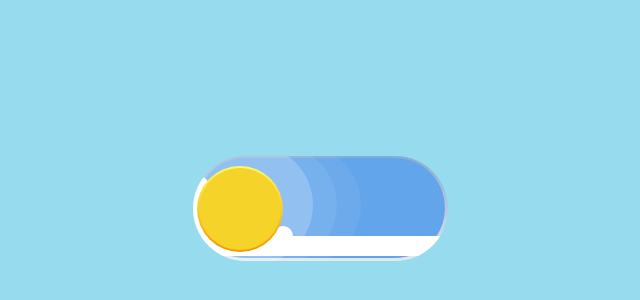
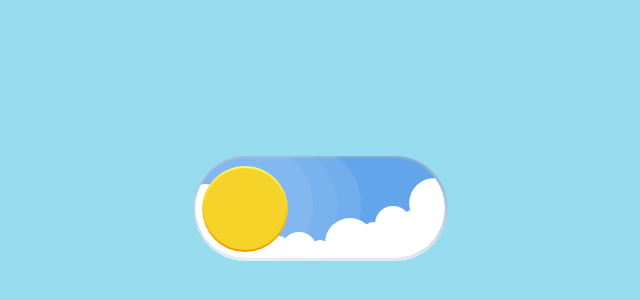
Before and after one commit to karinarad02/daynight-togglebutton, a plain HTML site: page index.html in a window 1280 px wide. Shown: the part 192-492 px from the top of the page, without its empty margins (320-960 px from the left). Drawn offline with Linux system fonts and the light colour scheme.

Commit message:
added all clouds

```diff
--- a/index.html
+++ b/index.html
@@ -11,8 +11,13 @@
     <label for="toggle" class="button-background">
         <span class="button-circle"></span>
         <span class="button-circle-radius"></span>
-        <span class="button-ornaments"></span>
-        <!-- <span class="button-ornaments2"></span> -->
+        <span class="ornament-container">
+            <span class="button-ornaments"></span>
+            <span class="button-ornaments2"></span>
+            <span class="button-ornaments3"></span>
+            <span class="button-ornaments4"></span>
+            <span class="button-ornaments5"></span>
+        </span>
     </label>
     <div class="screen-background"></div>
 
--- a/style.css
+++ b/style.css
@@ -7,9 +7,9 @@
 	--yellow-border: linear-gradient(180deg, rgba(252,252,108,1) 0%, rgba(241,154,1,1) 100%);
 	/** dark side **/
 	--indigo-background: #384152;
-	--indigo-border: #ccd4e7; /*gradient*/
+	--indigo-border: linear-gradient(180deg, rgba(135,172,211,1) 0%, rgba(178,201,227,1) 50%, rgba(226,234,243,1) 100%);
 	--indigo-color: #1c202c;
-	--gray-border: #e8e8ea; /*gradient*/
+	--gray-border: linear-gradient(0deg, rgba(135,172,211,1) 0%, rgba(178,201,227,1) 50%, rgba(226,234,243,1) 100%);
 	--gray-dots: #e8e8ea;
 	/** general **/
 	--white: #fff;
@@ -86,6 +86,7 @@ body {
 		transition: all 350ms ease-in;
 		width: 86px;
 		height: 86px;
+		margin-left: 2%;
 		position: absolute;
 		top: 10%;
 		border-radius: 50%;
@@ -110,9 +111,9 @@ body {
 		height: 120px;
 		top: -10%;
 		position: absolute;
-		border-radius: 82px;
+		border-radius: 50%;
 		background: var(--white);
-		opacity: 0.3;
+		opacity: 0.2;
 		z-index: 1;
 		&:before{
 			content: "";
@@ -121,9 +122,9 @@ body {
 			height: 120px;
 			left: 20%;
 			position: absolute;
-			border-radius: 82px;
+			border-radius: 50%;
 			background: var(--white);
-			opacity: 0.25;
+			opacity: 0.5;
 		}
 		&:after{
 			content: "";
@@ -132,60 +133,98 @@ body {
 			height: 120px;
 			left: 40%;
 			position: absolute;
-			border-radius: 82px;
+			border-radius: 50%;
 			background: var(--white);
-			opacity: 0.2;
+			opacity: 0.5;
 		}
 	}
+	.ornament-container{
+		width: 250px;
+		height: 100px;
+		border-radius: 100px;
+		display: flex;
+		position: absolute;
+		left: 2.5px;
+		top: 2.5px;
+		transition: all 350ms ease-in;
+		overflow: hidden;
 		.button-ornaments {
-        /* clouds */
-		width: 250px;
+			/* clouds 1 */
+			width: 240px;
 			height: 20px;
 			position: relative;
-		top: 80px;
-        border-radius: 0 0 90px 90px;
+			top: 86px;
 			background: var(--white);
 			transition: all 150ms ease-in;
 			&:before {
 				content: "";
 				position: absolute;
 				top: -60px;
-			width: 20px;
+				width: 30px;
 				height: 70px;
 				border-radius: 50px;
 				background: var(--white);
-            left: -4px;
+				left: -2%;
 				transition: all 150ms ease-in;
 			}
 			&:after {
 				content: "";
 				position: absolute;
-			top: -10px;
+				top: -230%;
+				width: 70px;
+				height: 50px;
+				border-radius: 90px 90px 0 0;
+				background: var(--white);
+				left: 3%;
+				transition: all 150ms ease-in;
+			}
+		}
+		.button-ornaments2 {
+			/* clouds 2 */
+			width: 240px;
+			height: 20px;
+			position: absolute;
+			top: 90%;
+			transition: all 150ms ease-in;
+			&:before {
+				content: "";
+				position: absolute;
+				top: -60%;
 				width: 20px;
 				height: 10px;
 				border-radius: 90px 90px 0 0;
 				background: var(--white);
-			left: 80px;
+				left: 31%;
+				transition: all 150ms ease-in;
+			}
+			&:after {
+				content: "";
+				position: absolute;
+				top: -16px;
+				width: 36px;
+				height: 40px;
+				border-radius: 50px;
+				background: var(--white);
+				left: 36%;
 				transition: all 150ms ease-in;
 			}
 		}
-    .button-ornaments2 {
-        /* clouds */
-		width: 250px;
+		.button-ornaments3 {
+			/* clouds 3 */
+			width: 240px;
 			height: 20px;
-		position: relative;
-		background: var(--white);
-		top: 80px;
+			position: absolute;
+			top: 90%;
 			transition: all 150ms ease-in;
 			&:before {
 				content: "";
 				position: absolute;
-			top: -20px;
-			width: 40px;
-			height: 40px;
-			border-radius: 50px;
+				top: -8px;
+				width: 20px;
+				height: 10px;
+				border-radius: 90px 90px 0 0;
 				background: var(--white);
-            left: -45px;
+				left: 48%;
 				transition: all 150ms ease-in;
 			}
 			&:after {
@@ -196,10 +235,74 @@ body {
 				height: 50px;
 				border-radius: 50px;
 				background: var(--white);
-			left: 10px;
+				left: 54%;
 				transition: all 150ms ease-in;
 			}
 		}
+		.button-ornaments4 {
+			/* clouds 4 */
+			width: 240px;
+			height: 20px;
+			position: absolute;
+			top: 90%;
+			transition: all 150ms ease-in;
+			&:before {
+				content: "";
+				position: absolute;
+				top: -130%;
+				width: 20px;
+				height: 30px;
+				border-radius: 90px 90px 0 0;
+				background: var(--white);
+				left: 70%;
+				transition: all 150ms ease-in;
+			}
+			&:after {
+				content: "";
+				position: absolute;
+				top: -210%;
+				width: 36px;
+				height: 52px;
+				border-radius: 50px;
+				background: var(--white);
+				left: 75%;
+				transition: all 150ms ease-in;
+			}
+		}
+		.button-ornaments5 {
+			/* clouds 5 */
+			width: 240px;
+			height: 20px;
+			position: absolute;
+			top: 90%;
+			transition: all 150ms ease-in;
+			&:before {
+				content: "";
+				position: absolute;
+				top: -190%;
+				width: 20px;
+				height: 40px;
+				border-radius: 90px 90px 0 0;
+				background: var(--white);
+				left: 87%;
+				transition: all 150ms ease-in;
+				transform: rotate(-15deg);
+			}
+			&:after {
+				content: "";
+				position: absolute;
+				top: -350%;
+				width: 50px;
+				height: 71px;
+				border-radius: 50px;
+				background: var(--white);
+				left: 90%;
+				transition: all 150ms ease-in;
+				transform: rotate(-10deg);
+			}
+		}
+	}
+
     /* styles for the moon */
 	&:after {
 		transition-delay: 0ms;
@@ -226,25 +329,29 @@ body {
 		background: var(--indigo-background);
 	}
 	&:checked + .button-background {
+		width: 255px;
+		background: var(--indigo-border);
+		&:before {
+			content: "";
+			transition: all 250ms ease-in;
+			width: 250px;
+			height: 100px;
+			position: absolute;
+			left: 2.5px;
+			top: 2.5px;
 			background: var(--indigo-color);
-		border-color: var(--indigo-border);
+			border-radius: 100px;
+		}
 		.button-circle {
-			background: var(--white);
 			animation-name: switch;
 			animation-duration: 350ms;
 			animation-fill-mode: forwards;
 			background: var(--gray-border);
-			z-index: 1;
+			margin-left: 4%;
 			&:before{
 				content: "";
 				transition: all 250ms ease-in;
-				width: 82px;
-				height: 82px;
-				left: 2px;
-				top: 2px;
-				position: absolute;
-				border-radius: 50%;
-				background: var(--gray-background);
+				background: var(--white);
 			}
 		}
 		.button-circle-radius{
@@ -255,14 +362,6 @@ body {
 			&:after{
 				left: -40%;
 			}
-		}
-		&:before{
-			left: 130px;
-		}
-		&:after {
-			transition-delay: 350ms;
-			opacity: 1;
-            z-index: 2;
 		}
 		.button-ornaments {
             /* stars */
@@ -280,6 +379,11 @@ body {
 				top: 20px;
 			}
 		}
+		&:after {
+			transition-delay: 350ms;
+			opacity: 1;
+            z-index: 2;
+		}
 	}
 }
 
```
Lines whose indentation alone changed are shown as unchanged.
